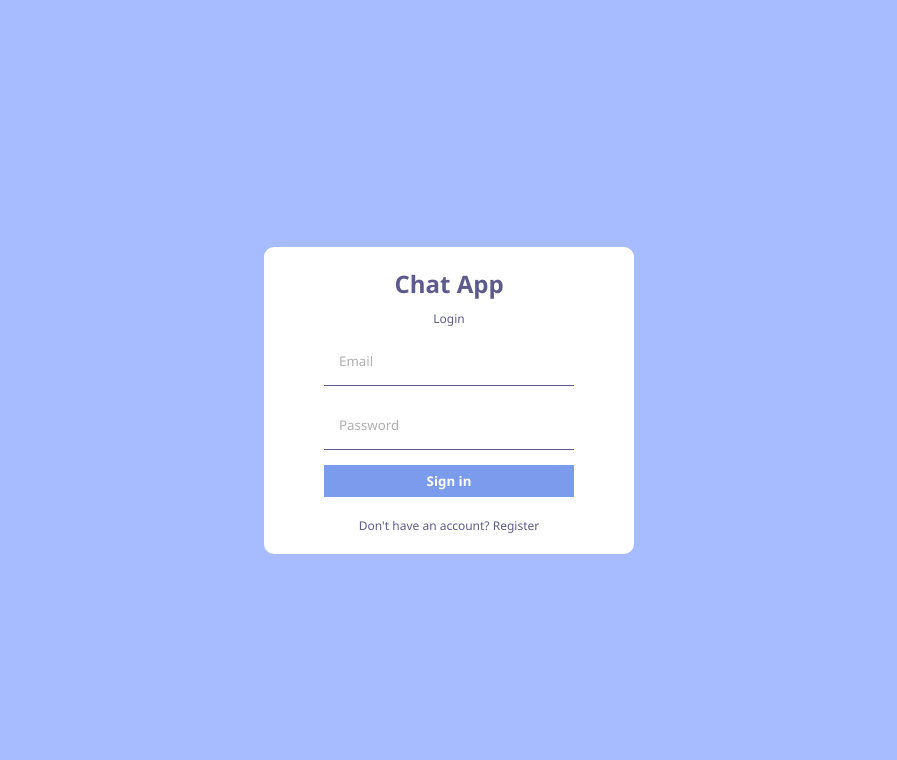
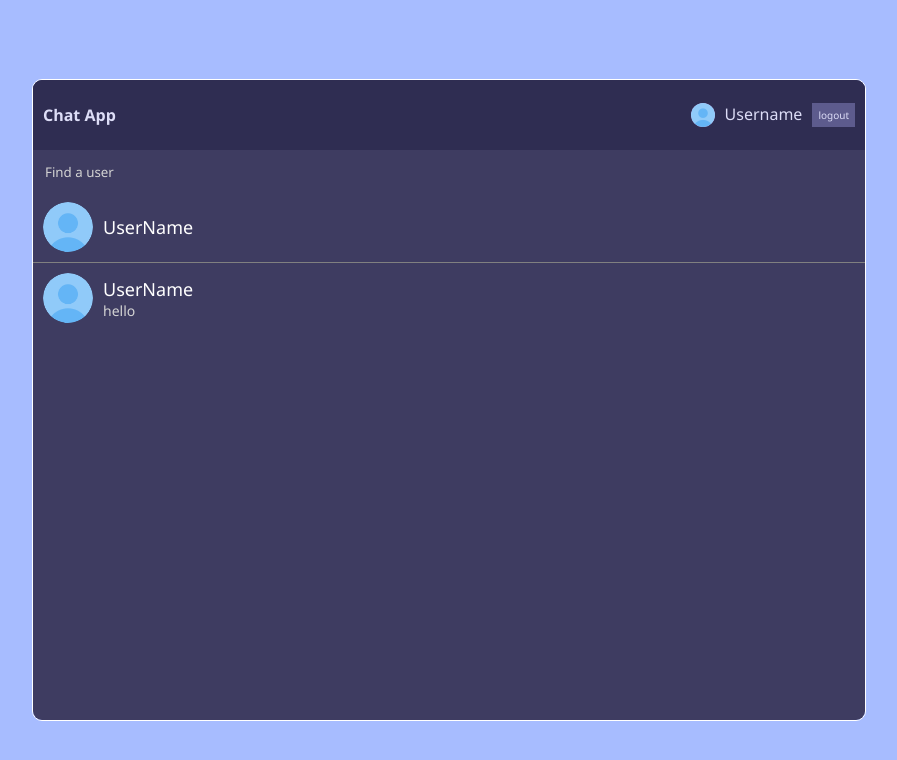
Before and after one commit to MuzaffarShaikh0201/React_Chat_App, a React (Vite) app: page / in a window 1280 px wide. Shown: the top 760 px of the page, without its empty margins (191-1088 px from the left). Built offline with nearby package versions, Linux system fonts and the light colour scheme.

Commit message:
Created Home page and sidebar components

```diff
--- a/src/App.jsx
+++ b/src/App.jsx
@@ -1,3 +1,4 @@
+import Home from './components/pages/Home'
 import Login from './components/pages/Login'
 import Register from './components/pages/Register'
 import './styles.scss'
@@ -5,7 +6,8 @@
 function App() {
   return (
     // <Register />
-    <Login />
+    // <Login />
+    <Home />
   )
 }
 
--- /dev/null
+++ b/src/components/Chats.jsx
@@ -0,0 +1,18 @@
+import React from 'react';
+import UserImg from '../assets/profile_pic.png';
+
+const Chats = () => {
+  return (
+    <div className='chats'>
+      <div className="user-chat">
+        <img src={UserImg} alt="" />
+        <div className="user-chat-info">
+          <span>UserName</span>
+          <p>hello</p>
+        </div>
+      </div>
+    </div>
+  )
+}
+
+export default Chats
--- /dev/null
+++ b/src/components/Navbar.jsx
@@ -0,0 +1,17 @@
+import React from 'react'
+import UserImg from '../assets/profile_pic.png'
+
+const Navbar = () => {
+  return (
+    <div className="navbar">
+      <span className="logo">Chat App</span>
+      <div className="user">
+        <img src={UserImg} alt="" />
+        <span>Username</span>
+        <button>logout</button>
+      </div>
+    </div>
+  )
+}
+
+export default Navbar
--- /dev/null
+++ b/src/components/Search.jsx
@@ -0,0 +1,23 @@
+import React from 'react'
+import UserImg from '../assets/profile_pic.png'
+
+const Search = () => {
+  return (
+    <div className='search'>
+      <div className="search-form">
+        <input
+          type="text"
+          placeholder='Find a user'
+        />
+      </div>
+      <div className="user-chat">
+        <img src={UserImg} alt="" />
+        <div className="user-chat-info">
+          <span>UserName</span>
+        </div>
+      </div>
+    </div>
+  )
+}
+
+export default Search
--- /dev/null
+++ b/src/components/Sidebar.jsx
@@ -0,0 +1,16 @@
+import React from 'react'
+import Navbar from './Navbar'
+import Search from './Search'
+import Chats from './Chats'
+
+const Sidebar = () => {
+  return (
+    <div className='sidebar'>
+      <Navbar />
+      <Search />
+      <Chats />
+    </div>
+  )
+}
+
+export default Sidebar
--- /dev/null
+++ b/src/components/pages/Home.jsx
@@ -0,0 +1,14 @@
+import React from 'react';
+import Sidebar from '../Sidebar';
+
+const Home = () => {
+  return (
+    <div className="home">
+      <div className="container">
+        <Sidebar />
+      </div>
+    </div>
+  );
+}
+
+export default Home;
--- a/src/styles.scss
+++ b/src/styles.scss
@@ -1,6 +1,5 @@
 * {
   margin: 0;
-  box-sizing: border-box;
   font-family: 'Segoe UI', Tahoma, Geneva, Verdana, sans-serif;
 }
 
@@ -79,3 +78,115 @@
       }
   }
 }
+
+.home {
+  background-color: #a7bcff;
+  height: 100vh;
+  display: flex;
+  align-items: center;
+  justify-content: center;
+
+  .container {
+    border: 1px solid white;
+    border-radius: 10px;
+    width: 65%;
+    height: 80%;
+    display: flex;
+    overflow: hidden;
+
+    .sidebar {
+      flex: 1;
+      background-color: #3e3c61;
+      position: relative;
+
+      .navbar {
+        display: flex;
+        align-items: center;
+        background-color: #2f2d52;
+        height: 50px;
+        padding: 10px;
+        justify-content: space-between;
+        color: #ddddf7;
+
+        .logo {
+          font-weight: bold;
+        }
+
+        .user {
+          display: flex;
+          gap: 10px;
+
+          img {
+            background-color: #bbbbf7;
+            height: 24px;
+            width: 24px;
+            border-radius: 50%;
+            object-fit: cover;
+          }
+
+          button {
+            background-color: #5d5b8d;
+            color: #ddddf7;
+            font-size: 10px;
+            cursor: pointer;
+            border: none;
+          }
+        }
+      }
+
+      .search {
+        border-bottom: 1px solid grey;
+
+        .search-form {
+          padding: 10px;
+
+          input {
+            background-color: transparent;
+            border: none;
+            color: white;
+            outline: none;
+
+            &::placeholder {
+                color: lightgray;
+            }
+          }
+        }
+      }
+
+      .user-chat {
+        max-height: 50px;
+        padding: 10px;
+        display: flex;
+        align-items: center;
+        gap: 10px;
+        color: white;
+        cursor: pointer;
+
+        &:hover {
+          background-color: #2f2d52;
+        }
+
+        img {
+          width: 50px;
+          height: 50px;
+          border-radius: 50%;
+          object-fit: cover;
+        }
+
+        .user-chat-info {
+          span {
+            font-size: 18px;
+            font-weight: 500;
+          }
+
+          p {
+            margin: 0;
+            padding: 0;
+            font-size: 14px;
+            color: lightgray;
+          }
+        }
+      }
+    }
+  }
+}
```
Also changed, not shown: src/assets/profile_pic.png (added).
